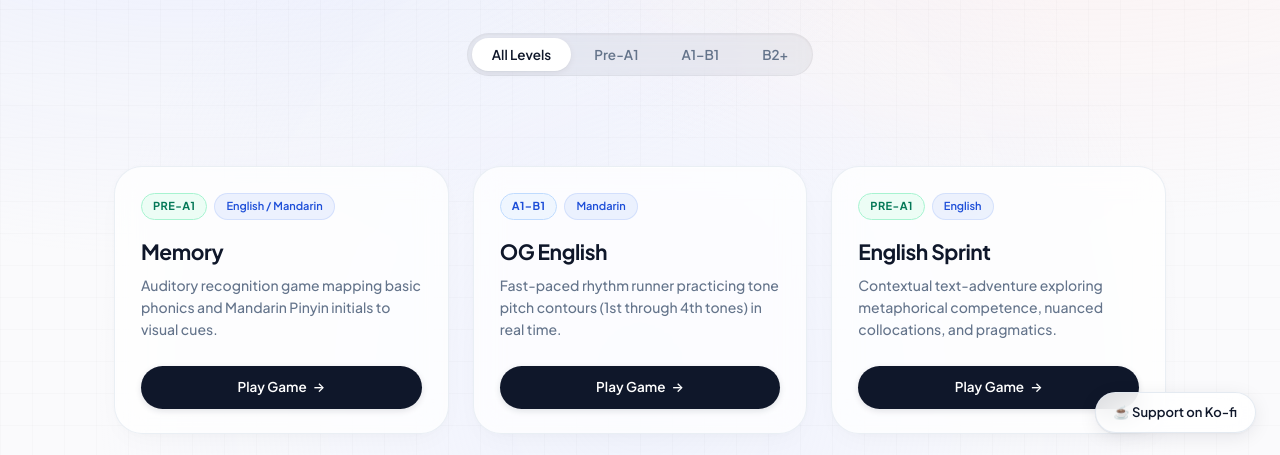
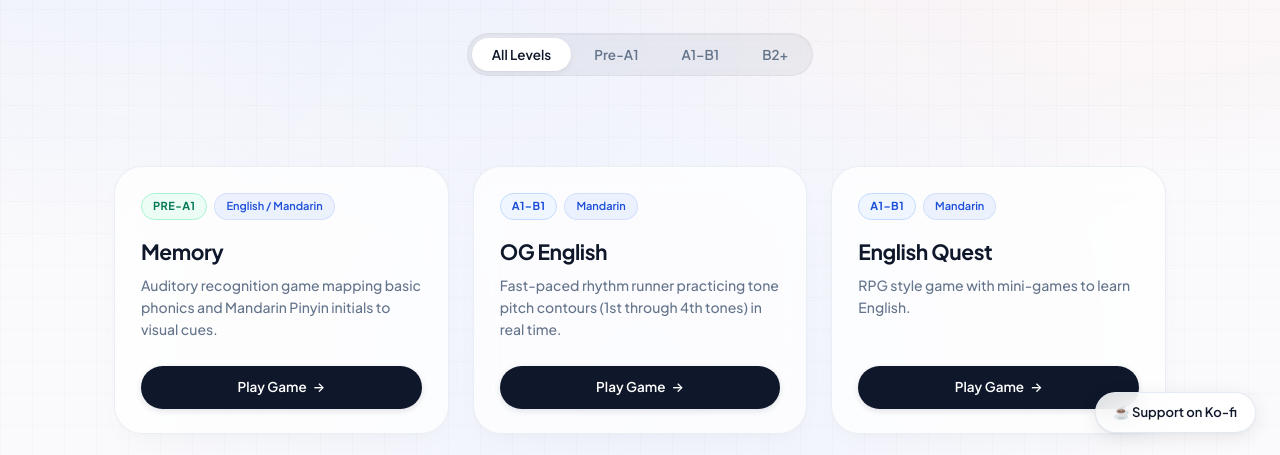
Before and after one commit to Jayb-cyber/tlcp-games, a plain HTML site: page index.html in a window 1280 px wide. Shown: the part 343-798 px from the top of the page. Drawn offline with Linux system fonts and the light colour scheme.

Commit message:
Add English Quest game section to index.html

```diff
--- a/index.html
+++ b/index.html
@@ -524,6 +524,19 @@
         <a href="./games/OG English/index.html" class="play-link">Play Game</a>
       </article>
 
+      <!-- A1-B1 Game -->
+      <article class="game-card" data-level="a1-b1">
+        <div>
+          <div class="badge-row">
+            <span class="cefr-tag">A1–B1</span>
+            <span class="lang-tag">Mandarin</span>
+          </div>
+          <h2 class="game-title">English Quest</h2>
+          <p class="game-desc">RPG style game with mini-games to learn English.</p>
+        </div>
+        <a href="./games/English Quest/index.html" class="play-link">Play Game</a>
+      </article>
+
       <!-- Pre-A1 Game -->
       <article class="game-card" data-level="pre-a1">
         <div>
```
